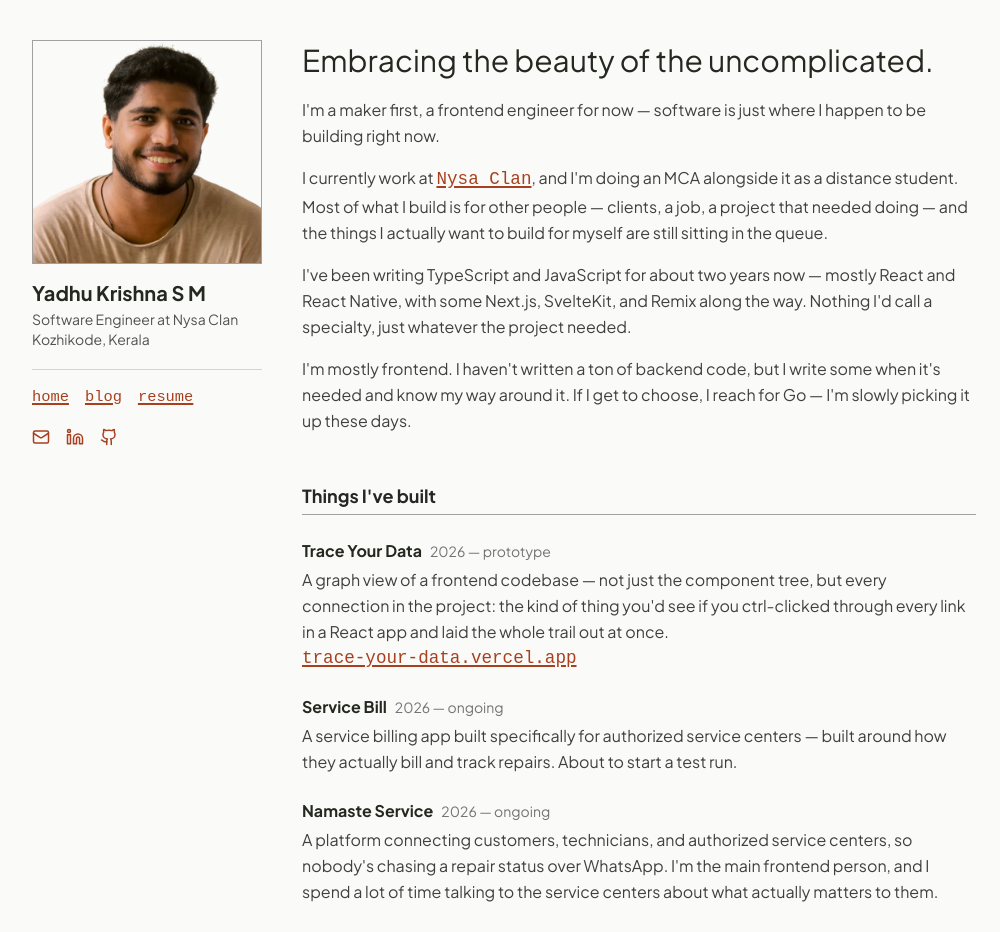
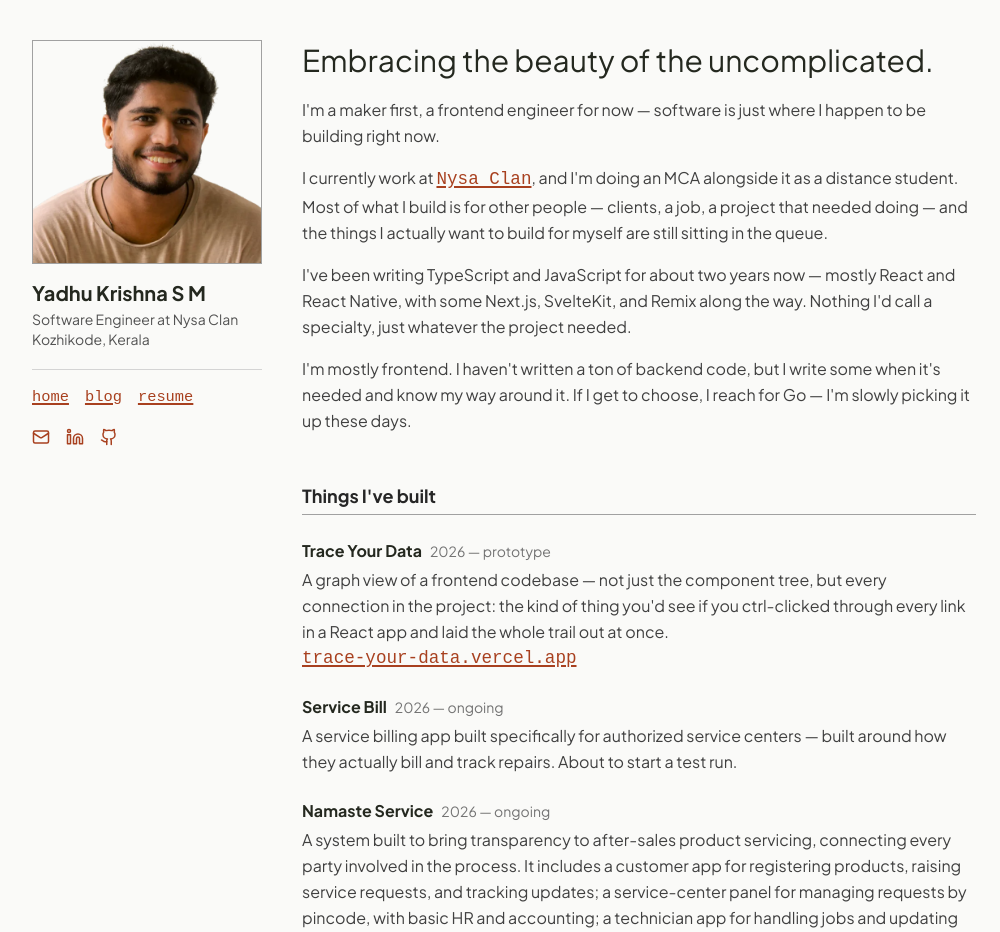
Before and after one commit to yadhukrishnasm/yadhukrishnasm.github.io, a SvelteKit app in the folder portfolio/: page / in a window 1280 px wide. Shown: the top 932 px of the page, without its empty margins (136-1136 px from the left). Built offline with nearby package versions, Linux system fonts and the light colour scheme.

Commit message:
Update +page.svelte

```diff
--- a/portfolio/src/routes/+page.svelte
+++ b/portfolio/src/routes/+page.svelte
@@ -74,9 +74,13 @@
 					<span class="text-sm text-neutral-500">2026 &mdash; ongoing</span>
 				</div>
 				<p class="mt-1 leading-relaxed text-neutral-700">
-					A platform connecting customers, technicians, and authorized service centers, so
-					nobody's chasing a repair status over WhatsApp. I'm the main frontend person, and I
-					spend a lot of time talking to the service centers about what actually matters to them.
+					A system built to bring transparency to after-sales product servicing, connecting
+					every party involved in the process. It includes a customer app for registering
+					products, raising service requests, and tracking updates; a service-center panel for
+					managing requests by pincode, with basic HR and accounting; a technician app for
+					handling jobs and updating status with file uploads; a dealer app for raising service
+					requests and demo calls; and a central admin panel for onboarding and managing service
+					centers. I work across the frontend for all of it.
 				</p>
 			</div>
 
```
